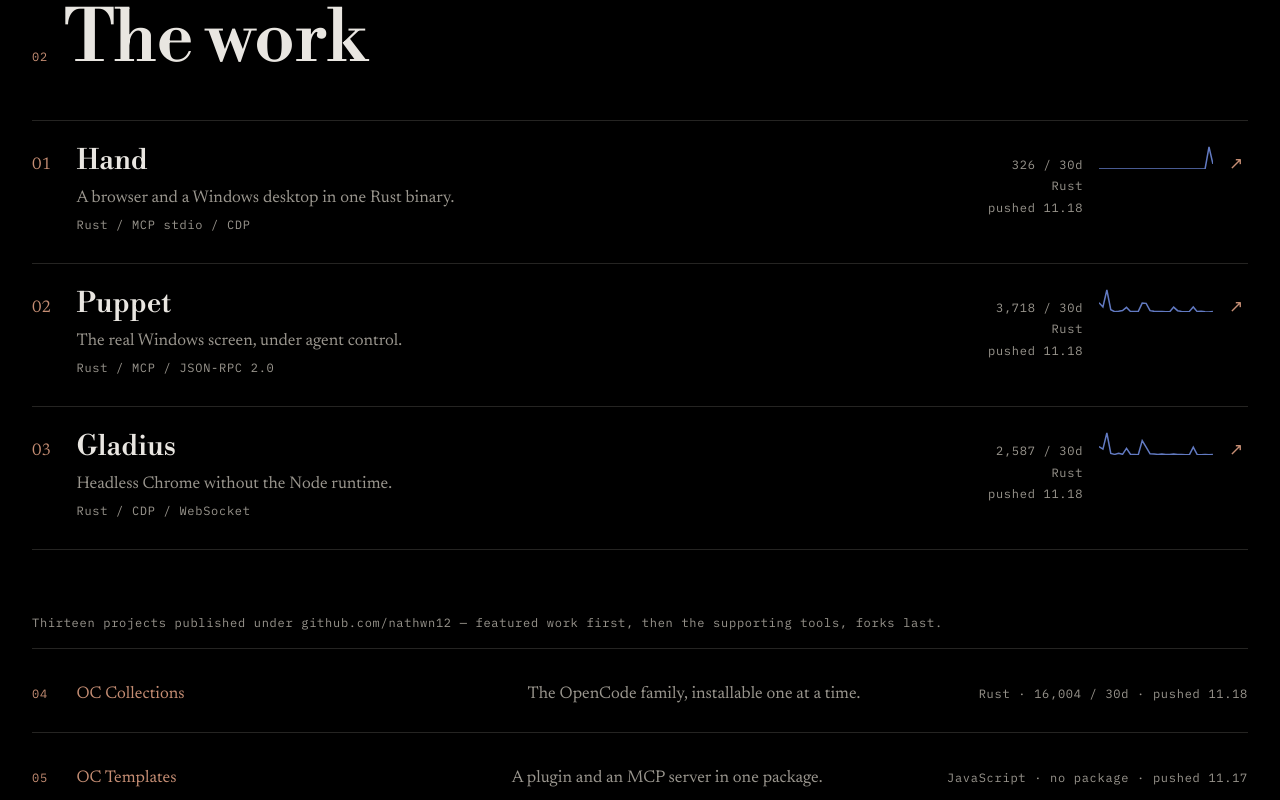
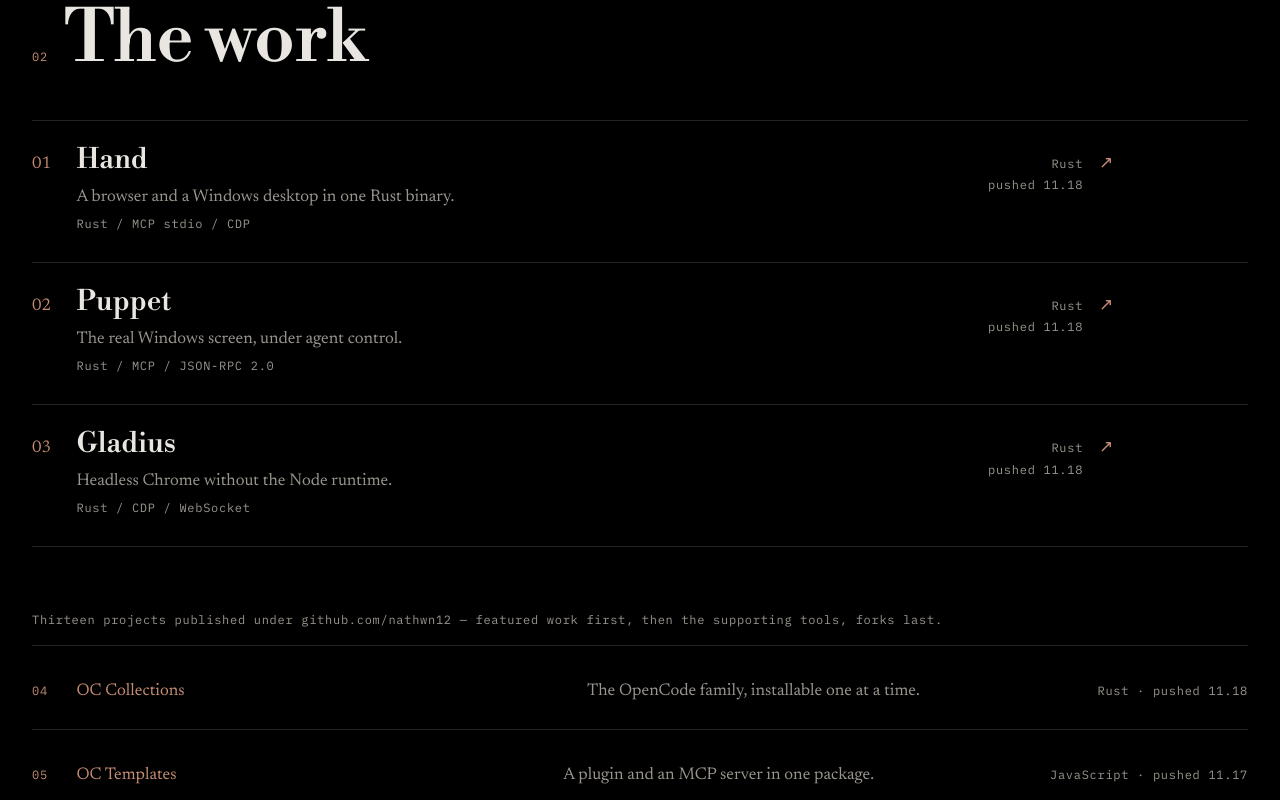
Before and after one commit to nathwn12/nathwn12.github.io, a React (Vite) app: page / in a window 1280 px wide. Shown: the part 2380-3180 px from the top of the page. Built offline with nearby package versions, Linux system fonts and the light colour scheme.

Commit message:
content(work): sweep repeated figures from rows

```diff
--- a/src/components/LedgerPage.tsx
+++ b/src/components/LedgerPage.tsx
@@ -191,11 +191,9 @@ export default function LedgerPage() {
                   <span className="tech data">{row.tech.join(" / ")}</span>
                 </div>
                 <div className="featured-stats data">
-                  <span>{row.monthLabel}</span>
                   <span>{row.language}</span>
                   <span>pushed {row.pushed}</span>
                 </div>
-                {row.daily && <Sparkline values={row.daily} tone="measure" />}
                 <a href={row.url} target="_blank" rel="noreferrer" aria-label={`Open ${row.name} on GitHub`}>
                   <span aria-hidden="true">↗</span>
                 </a>
@@ -214,7 +212,7 @@ export default function LedgerPage() {
                 </a>
                 <span className="index-claim">{row.claim}</span>
                 <span className="index-stats data">
-                  {row.language} · {row.monthLabel} · pushed {row.pushed}
+                  {row.language} · pushed {row.pushed}
                 </span>
               </div>
             ))}
--- a/src/content/showcase.ts
+++ b/src/content/showcase.ts
@@ -1,5 +1,4 @@
 import { projects } from "./projects";
-import { signal, fmt } from "./signal";
 import probe from "./repos.probe.json";
 
 /**
@@ -61,22 +60,6 @@ const DETAILS: Readonly<Record<string, string>> = {
 export const workIntro =
   "The public repositories are the argument. A driver published this week gives an agent a bounded way into a browser and a Windows desktop. The OpenCode packages in that family are the ones he runs daily — the harness is his own, opened up rather than demonstrated. Every tool below ships publicly, with its case notes attached.";
 
-/** One npm name per package-bearing project; collections sum their members. */
-const NAMES: Readonly<Record<string, readonly string[]>> = {
-  hand: ["hand-mcp"],
-  puppet: ["puppet-mcp"],
-  gladius: ["gladius-mcp"],
-  "oc-collections": [
-    "@nathwn12/oc-bifrost",
-    "oc-harness-setup",
-    "oc-flight-deck",
-    "oc-plugin-view",
-    "oc-talk",
-    "rea-shim",
-    "@nathwn12/janua",
-  ],
-};
-
 export interface ShowcaseRow {
   num: string;
   name: string;
@@ -87,25 +70,12 @@ export interface ShowcaseRow {
   tech: string[];
   language: string;
   pushed: string;
-  month: number | null;
-  monthLabel: string;
-  daily: number[] | null;
 }
 
 const byRepo = new Map(probe.repos.map((repo) => [repo.name, repo]));
-const byPackage = new Map(signal.packages.map((item) => [item.name, item]));
 
 const rows: ShowcaseRow[] = projects.map((project, index) => {
   const repo = byRepo.get(project.dir);
-  const names = NAMES[project.dir] ?? [];
-  const measured = names.map((name) => byPackage.get(name)).filter(Boolean);
-  const daily =
-    measured.length > 0
-      ? measured[0]!.daily.map((_, day) =>
-          measured.reduce((sum, item) => sum + (item!.daily[day] ?? 0), 0),
-        )
-      : null;
-  const month = measured.length > 0 ? measured.reduce((sum, item) => sum + item!.month, 0) : null;
   return {
     num: String(index + 1).padStart(2, "0"),
     name: project.name,
@@ -116,9 +86,6 @@ const rows: ShowcaseRow[] = projects.map((project, index) => {
     tech: project.tech.slice(0, 3),
     language: repo?.primaryLanguage ?? project.tech[0] ?? "—",
     pushed: repo ? repo.pushedAt.slice(5).replace("-", ".") : "—",
-    month,
-    monthLabel: month === null ? "no package" : `${fmt(month)} / 30d`,
-    daily,
   };
 });
 
```
Also changed, not shown: 1 other file (tests, documents, lock files or other folders).
